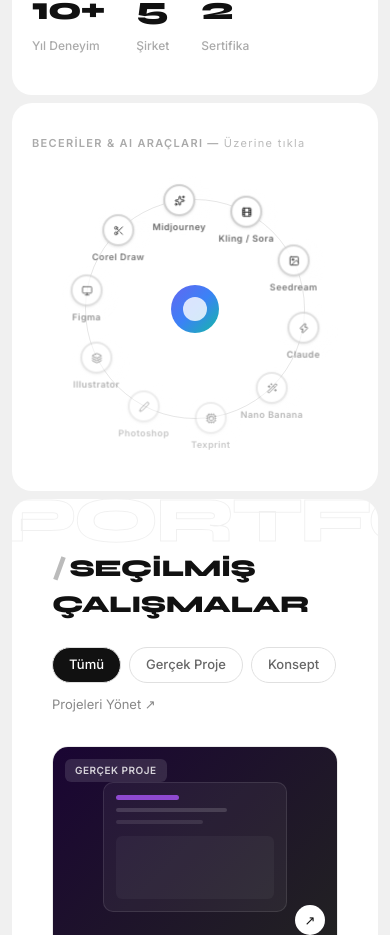
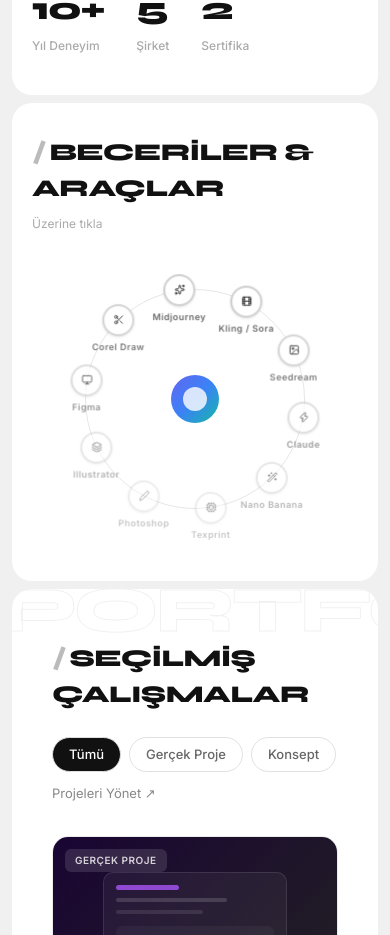
Before and after one commit to igecgili/portfolio, a Next.js app: page / in a window 390 px wide. Shown: the part 1516-2451 px from the top of the page. Built offline with nearby package versions, Linux system fonts and the light colour scheme.

Commit message:
Mobile orbital: section-label title, hide related tools on mobile

```diff
--- a/components/Hakkimda.tsx
+++ b/components/Hakkimda.tsx
@@ -170,13 +170,9 @@
           style={{ borderRadius: "16px" }}
           className="hakkimda-orbital-desktop"
         >
-          <div style={{
-            fontSize: "11px", letterSpacing: "0.12em",
-            color: "#aaa", fontWeight: 600,
-            paddingLeft: "2px", marginBottom: "12px",
-          }}>
+          <p style={{ fontSize: "11px", letterSpacing: "0.12em", color: "#aaa", fontWeight: 600, marginBottom: "12px" }}>
             BECERİLER & AI ARAÇLARI — <span style={{ color: "#bbb", fontWeight: 400 }}>Üzerine tıkla</span>
-          </div>
+          </p>
           <RadialOrbitalTimeline timelineData={skillsData} />
         </motion.div>
       </div>
@@ -206,12 +202,8 @@
         animate={inView ? { opacity: 1, y: 0 } : {}}
         transition={{ duration: 0.7 }}
       >
-        <p style={{
-          fontSize: "11px", letterSpacing: "0.12em",
-          color: "#aaa", fontWeight: 600, marginBottom: "8px",
-        }}>
-          BECERİLER & AI ARAÇLARI — <span style={{ color: "#bbb", fontWeight: 400 }}>Üzerine tıkla</span>
-        </p>
+        <h2 className="section-label" style={{ marginBottom: "8px" }}>BECERİLER & ARAÇLAR</h2>
+        <p style={{ fontSize: "12px", color: "#aaa", marginBottom: "16px" }}>Üzerine tıkla</p>
         <RadialOrbitalTimeline timelineData={skillsData} />
       </motion.div>
     </section>
--- a/components/ui/radial-orbital-timeline.tsx
+++ b/components/ui/radial-orbital-timeline.tsx
@@ -286,8 +286,8 @@
                       </div>
                     </div>
 
-                    {/* İlgili araçlar */}
-                    {item.relatedIds.length > 0 && (
+                    {/* İlgili araçlar — sadece desktop */}
+                    {item.relatedIds.length > 0 && !isMobile && (
                       <div style={{ borderTop: "1px solid rgba(255,255,255,0.08)", paddingTop: "14px" }}>
                         <div style={{ display: "flex", alignItems: "center", gap: "5px", marginBottom: "10px" }}>
                           <Link size={11} color="rgba(255,255,255,0.35)" />
```
Also changed, not shown: 1 other file (tests, documents, lock files or other folders).
